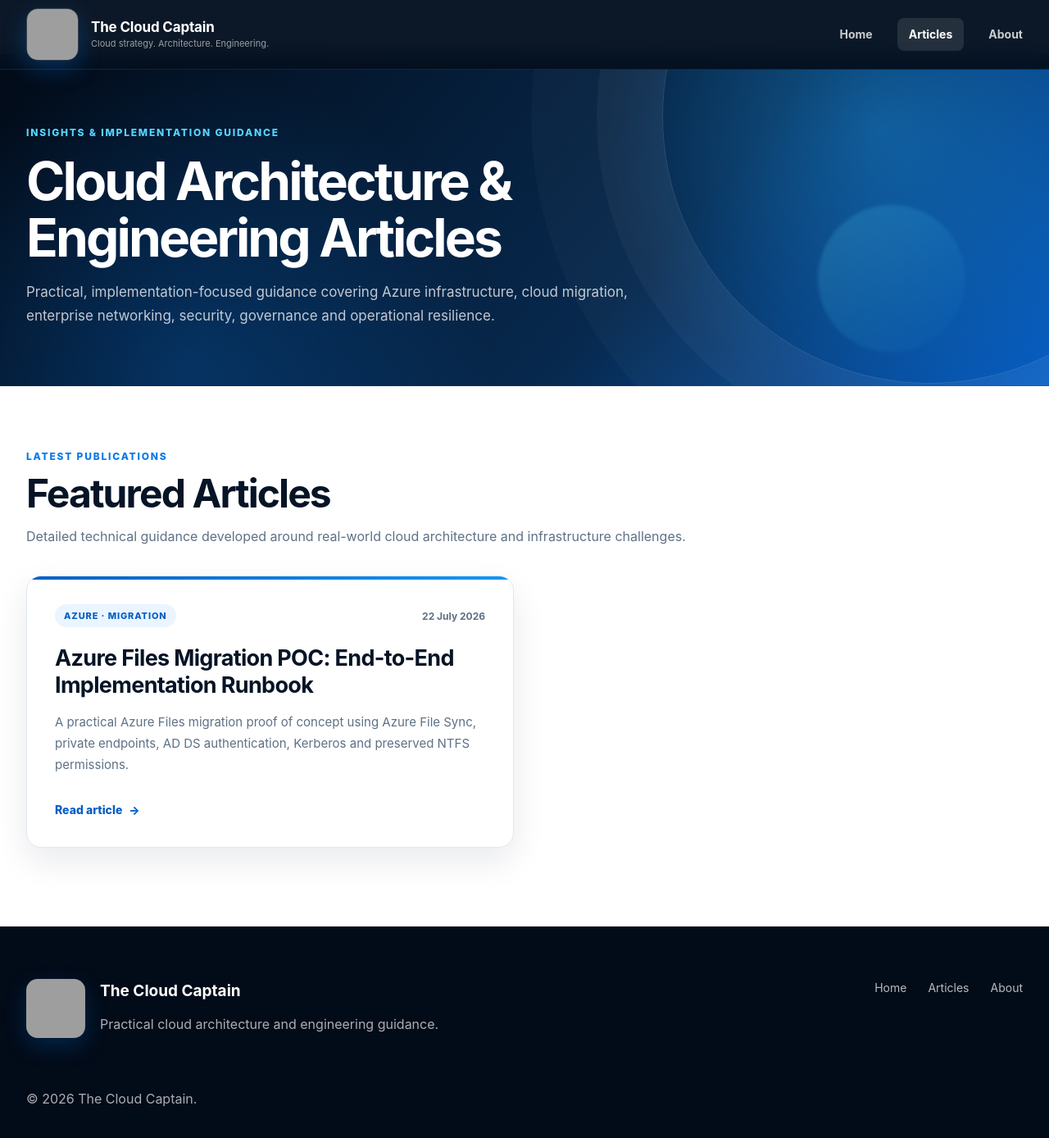
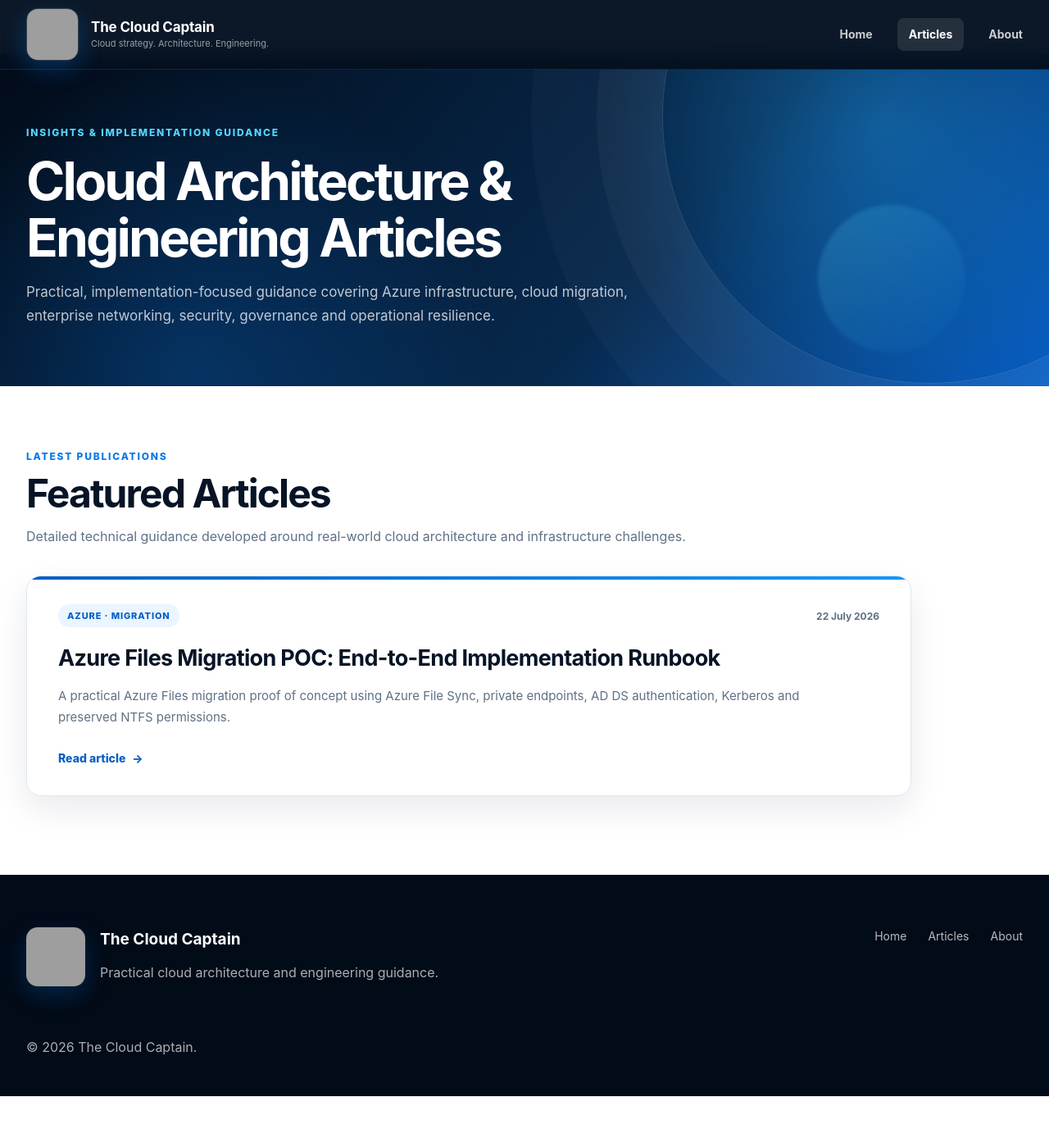
Before and after one commit to thecloudcaptain/thecloudcaptain.github.io, a Jekyll site: the page built from articles/index.md, in a window 1280 px wide and 1400 px high, scrolled down 19 px. Shown: the top 1388 px of the window at 82% size. Built offline with Jekyll 4.4.1, drawn with Linux system fonts in a browser that asks for light colours; after the commit the page ends 1356 px from its top, so only the background shows below that; grey boxes are pictures that could not be loaded.

Commit message:
Update style.scss

```diff
--- a/assets/css/style.scss
+++ b/assets/css/style.scss
@@ -1355,7 +1355,12 @@ a {
    Shared page helpers
    ========================================================= */
 
-.content-container,
+.content-container {
+  width: min(1584px, calc(100% - 64px));
+  margin-right: auto;
+  margin-left: auto;
+}
+
 .site-container {
   width: min(1440px, calc(100% - 64px));
   margin-right: auto;
@@ -1499,7 +1504,7 @@ a {
 
 .articles-listing .articles-grid {
   display: grid;
-  grid-template-columns: repeat(2, minmax(0, 1fr));
+  grid-template-columns: minmax(0, 1080px);
   gap: 26px;
   align-items: stretch;
 }
@@ -1543,8 +1548,8 @@ a {
 
 .articles-listing .article-card-content {
   display: flex;
-  min-height: 330px;
-  padding: 34px;
+  min-height: 260px;
+  padding: 34px 38px;
   flex-direction: column;
 }
 
```
